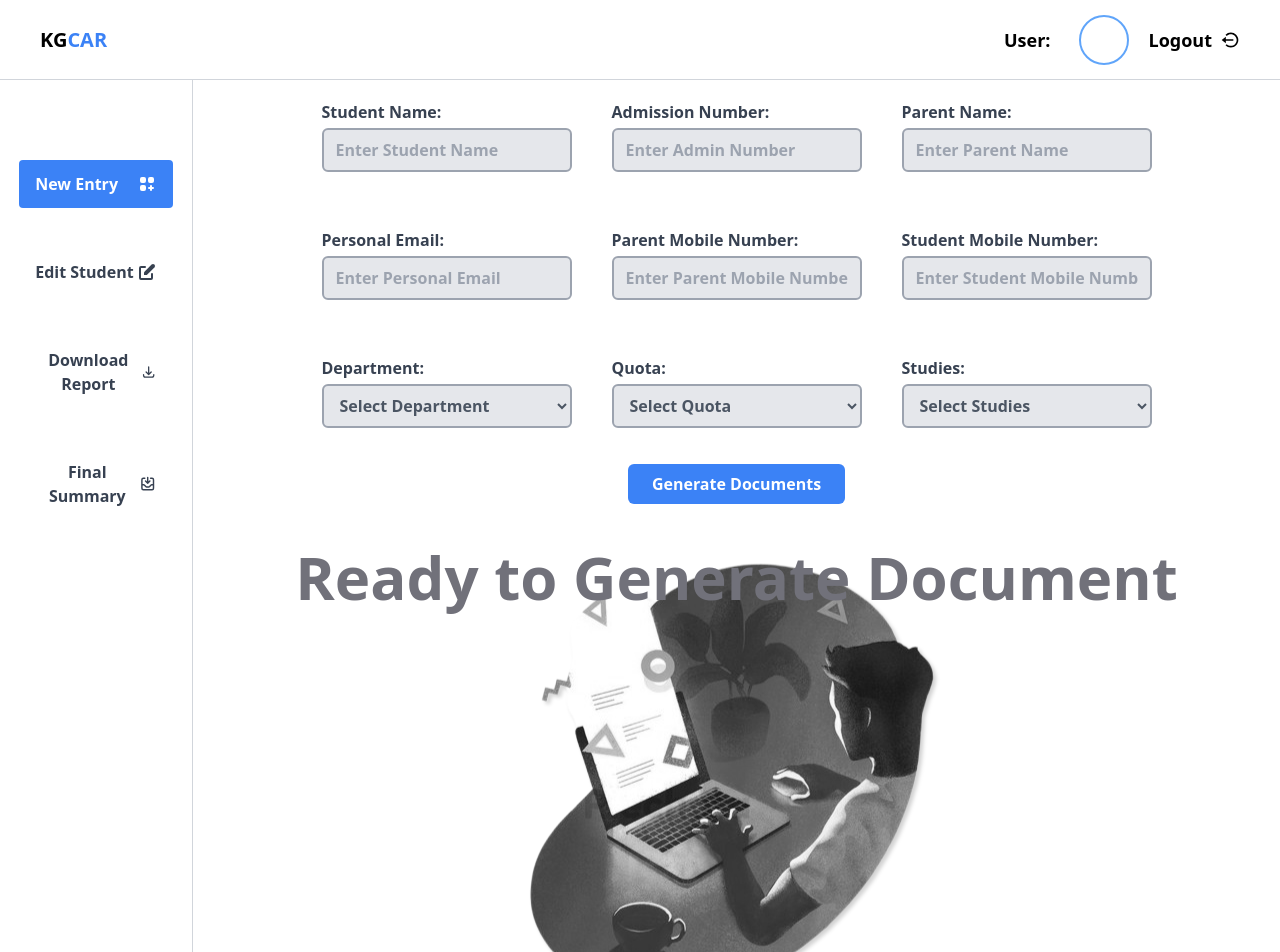
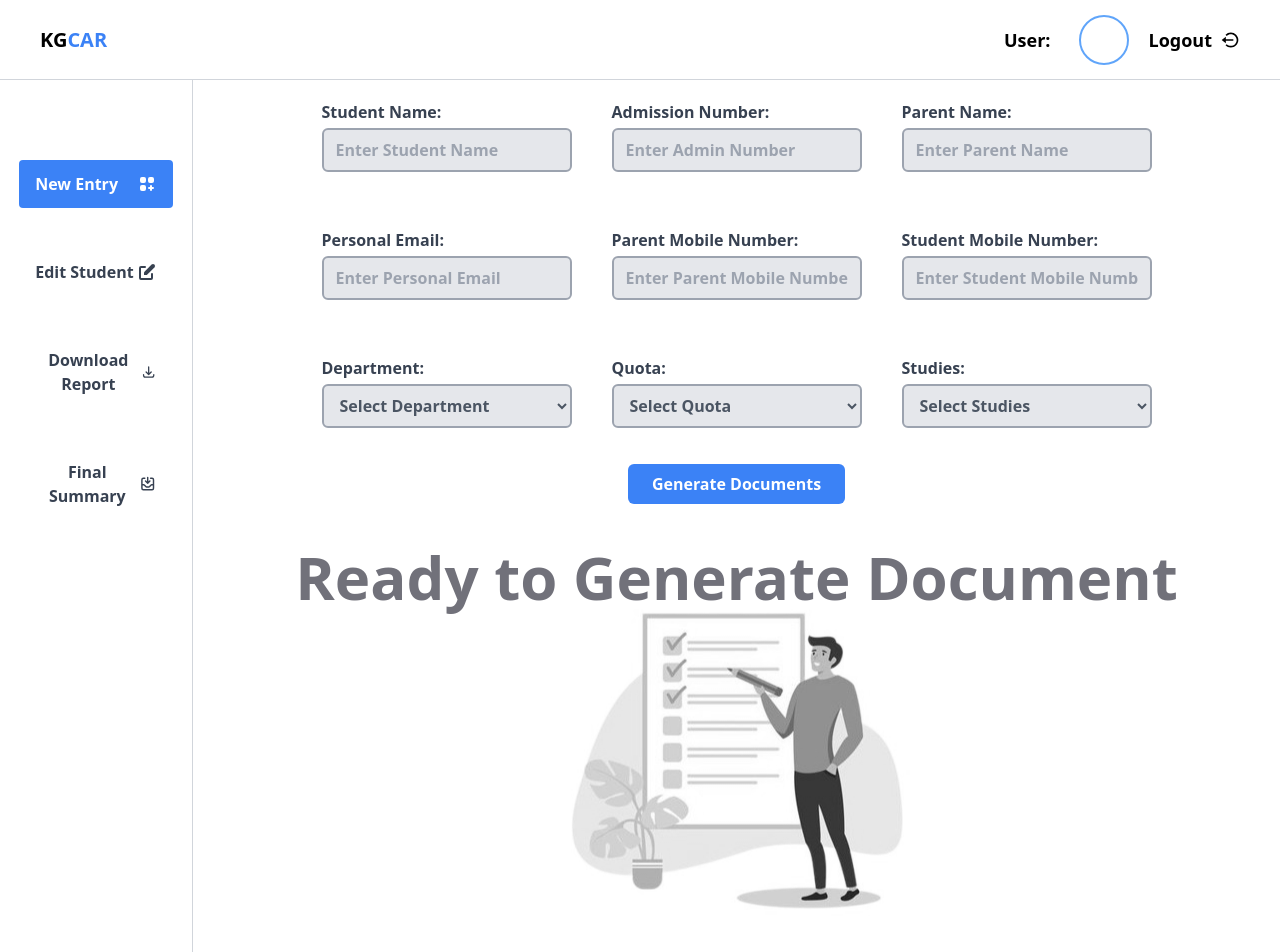
Before and after one commit to YogeshVenugopal/Certificate_tracker, a React (Vite) app in the folder Client/: page /new-entry in a window 1280 px wide. Shown: the top 952 px of the page. Built offline with nearby package versions, Linux system fonts and the light colour scheme.

Commit message:
add some ui in frontend

```diff
--- a/Client/src/Pages/NewEntry.jsx
+++ b/Client/src/Pages/NewEntry.jsx
@@ -1,7 +1,7 @@
 import React, { useState } from 'react';
 import { emailVerification } from '../Utils/utils';
 import { motion } from 'framer-motion';
-import sampleImg from '../assets/sample-removebg-preview.png';
+import sampleImg from '../assets/sampleImage.png';
 import GetDocument from '../Components/GetDocument';
 import { API_CALL } from '../Utils/utils';
 const NewEntry = () => {
@@ -446,7 +446,7 @@ const NewEntry = () => {
               }}
               src={sampleImg}
               alt="Img"
-              className='grayscale'
+              className='mt-10 grayscale'
             />
           </div>}
 
```
Also changed, not shown: Client/src/assets/loginImg.jpg (deleted), Client/src/assets/sampleImage.png (added).
